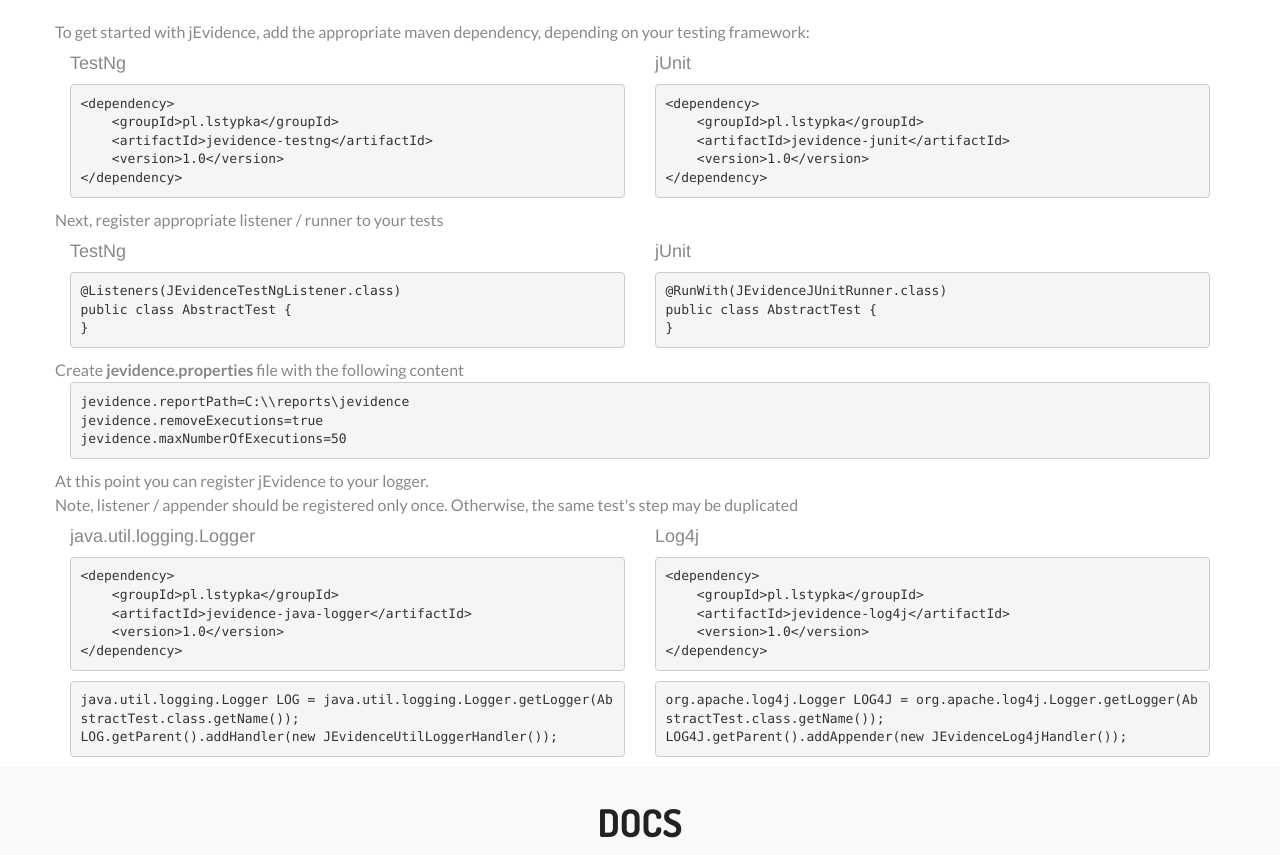
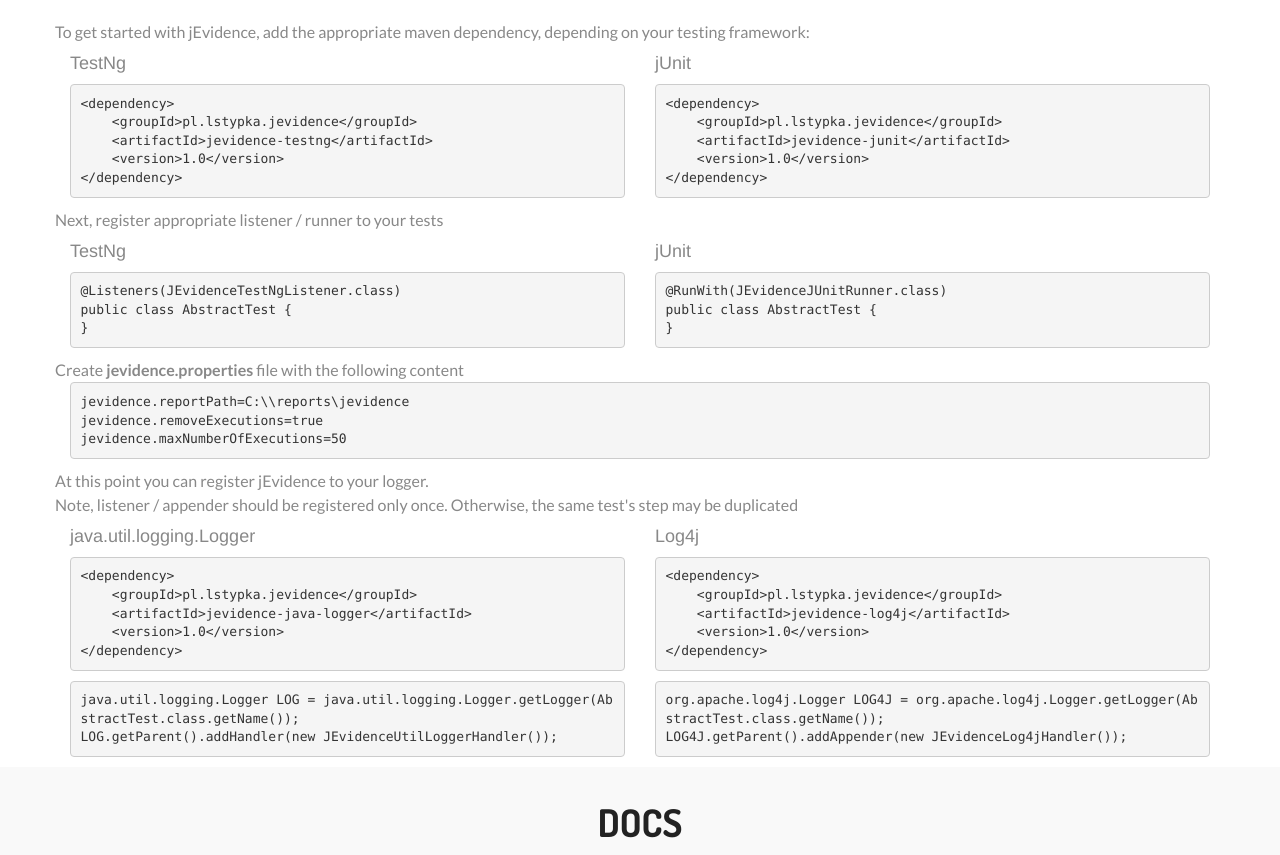
Before and after one commit to lstypka/jevidence-site, a plain HTML site: page index.html in a window 1280 px wide. Shown: the part 731-1586 px from the top of the page. Drawn offline with Linux system fonts and the light colour scheme.

Commit message:
Fixed dependency name

```diff
--- a/index.html
+++ b/index.html
@@ -160,7 +160,7 @@
             <div class="col-lg-6 col-sm-6 wow">
                 <h4>TestNg</h4>
             <pre><code>&lt;dependency&gt;
-    &lt;groupId&gt;pl.lstypka&lt;/groupId&gt;
+    &lt;groupId&gt;pl.lstypka.jevidence&lt;/groupId&gt;
     &lt;artifactId&gt;jevidence-testng&lt;/artifactId&gt;
     &lt;version&gt;1.0&lt;/version&gt;
 &lt;/dependency&gt;</code></pre>
@@ -169,7 +169,7 @@
             <div class="col-lg-6 col-sm-6 wow">
                 <h4>jUnit</h4>
             <pre><code>&lt;dependency&gt;
-    &lt;groupId&gt;pl.lstypka&lt;/groupId&gt;
+    &lt;groupId&gt;pl.lstypka.jevidence&lt;/groupId&gt;
     &lt;artifactId&gt;jevidence-junit&lt;/artifactId&gt;
     &lt;version&gt;1.0&lt;/version&gt;
 &lt;/dependency&gt;</code></pre>
@@ -204,7 +204,7 @@ jevidence.maxNumberOfExecutions=50</code></pre>
             <div class="col-lg-6 col-sm-6 wow ">
                 <h4>java.util.logging.Logger</h4>
             <pre><code>&lt;dependency&gt;
-    &lt;groupId&gt;pl.lstypka&lt;/groupId&gt;
+    &lt;groupId&gt;pl.lstypka.jevidence&lt;/groupId&gt;
     &lt;artifactId&gt;jevidence-java-logger&lt;/artifactId&gt;
     &lt;version&gt;1.0&lt;/version&gt;
 &lt;/dependency&gt;</code></pre>
@@ -214,7 +214,7 @@ LOG.getParent().addHandler(new JEvidenceUtilLoggerHandler());</code></pre>
             <div class="col-lg-6 col-sm-6 wow ">
                 <h4>Log4j</h4>
             <pre><code>&lt;dependency&gt;
-    &lt;groupId&gt;pl.lstypka&lt;/groupId&gt;
+    &lt;groupId&gt;pl.lstypka.jevidence&lt;/groupId&gt;
     &lt;artifactId&gt;jevidence-log4j&lt;/artifactId&gt;
     &lt;version&gt;1.0&lt;/version&gt;
 &lt;/dependency&gt;</code></pre>
@@ -238,13 +238,13 @@ LOG4J.getParent().addAppender(new JEvidenceLog4jHandler());</code></pre>
                 <div class="service-list">
                     <div class="service-list-col1"><i class="icon-doc"></i></div>
                     <div class="service-list-col2">
-                        <h3><a href="https://github.com/lstypka/jevidence/wiki/Quick-start" target="_blank">Quick start - jUnit</a></h3>
+                        <h3><a href="https://github.com/lstypka/jevidence/wiki/Quick-start---jUnit" target="_blank">Quick start - jUnit</a></h3>
                     </div>
                 </div>
                 <div class="service-list">
                     <div class="service-list-col1"><i class="icon-doc"></i></div>
                     <div class="service-list-col2">
-                        <h3><a href="https://github.com/lstypka/jevidence/wiki/Quick-start" target="_blank">Quick start - testNG</a></h3>
+                        <h3><a href="https://github.com/lstypka/jevidence/wiki/Quick-start---testNg" target="_blank">Quick start - testNG</a></h3>
                     </div>
                 </div>
                 <div class="service-list">
```
